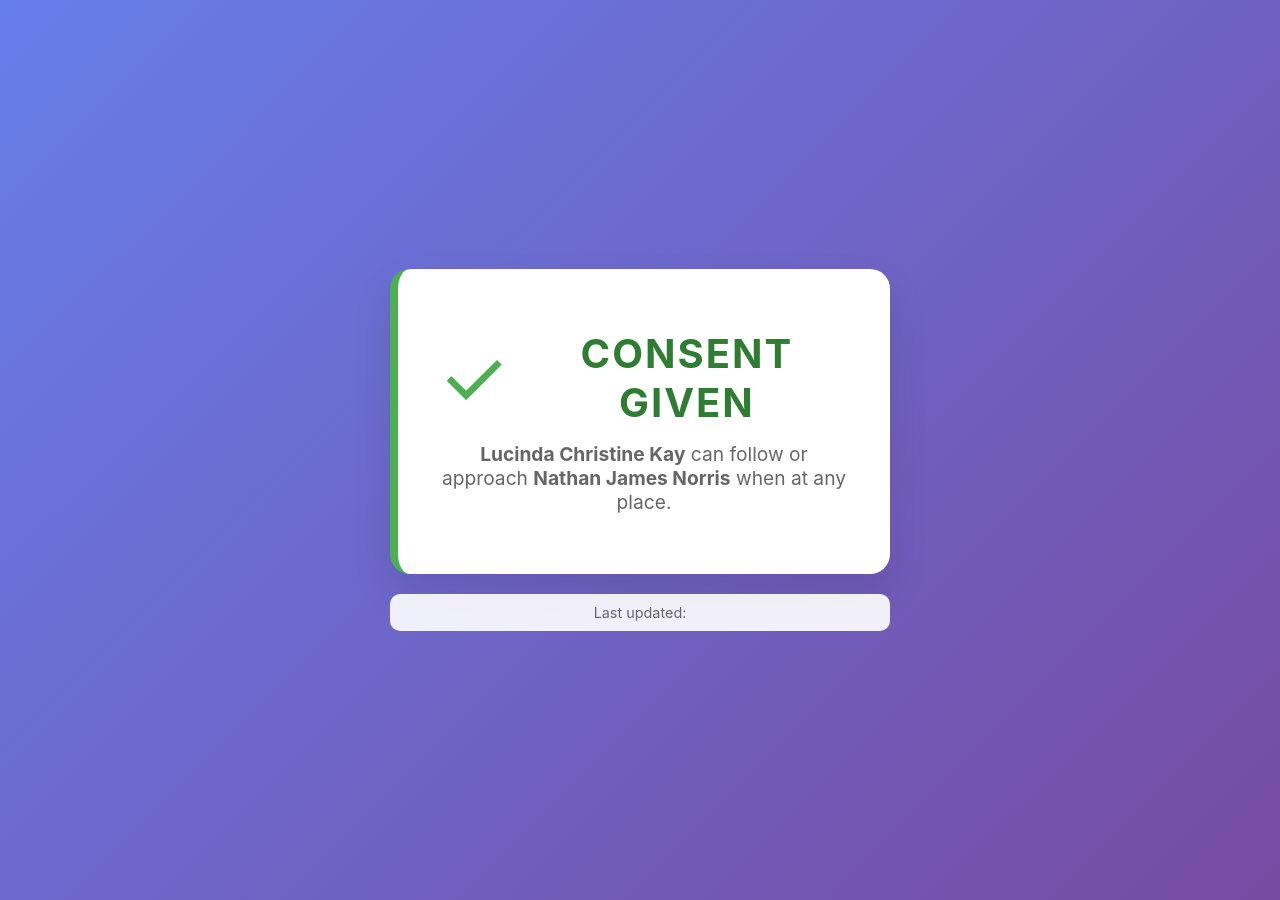
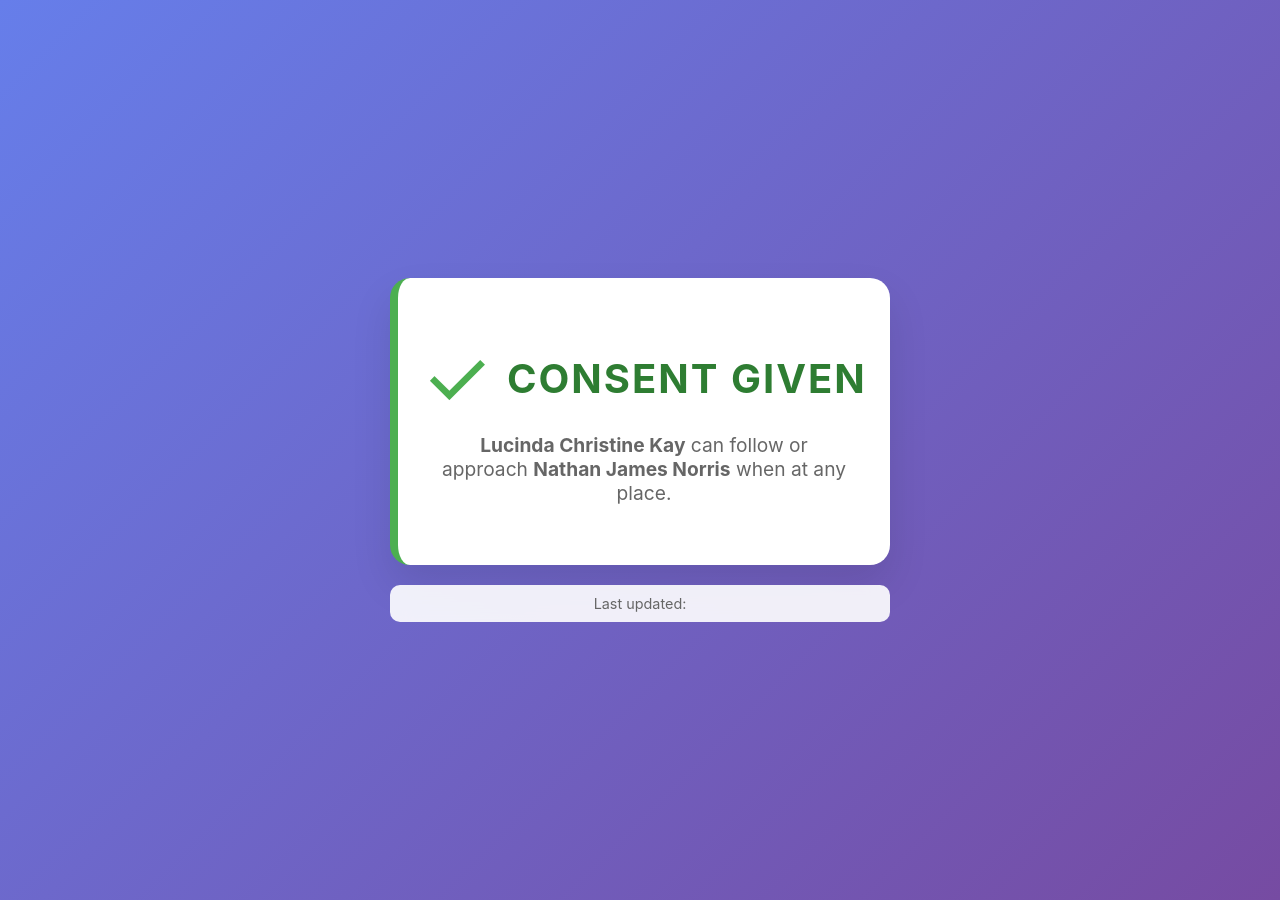
Before and after one commit to nathanjnorris/consent, a Jekyll site: the page built from index.html, in a window 1280 px wide. Built offline with Jekyll 4.4.1, drawn with Linux system fonts in a browser that asks for light colours.

Commit message:
fix: wrapping and timezone (#6)

```diff
--- a/_layouts/default.html
+++ b/_layouts/default.html
@@ -57,12 +57,14 @@
             align-items: center;
             justify-content: center;
             margin-bottom: 15px;
+            flex-wrap: nowrap;
         }
 
         .status-icon {
             font-size: 80px;
             line-height: 1;
             margin-right: 15px;
+            flex-shrink: 0;
         }
 
         .status-given .status-icon {
@@ -78,6 +80,8 @@
             font-weight: 700;
             letter-spacing: 2px;
             margin: 0;
+            white-space: nowrap;
+            flex-shrink: 0;
         }
 
         .status-given h1 {
@@ -111,6 +115,7 @@
 
             h1 {
                 font-size: 2em;
+                letter-spacing: 1px;
             }
 
             .status-icon {
```
Also changed, not shown: other parts of _layouts/default.html (+14 -1 lines).
